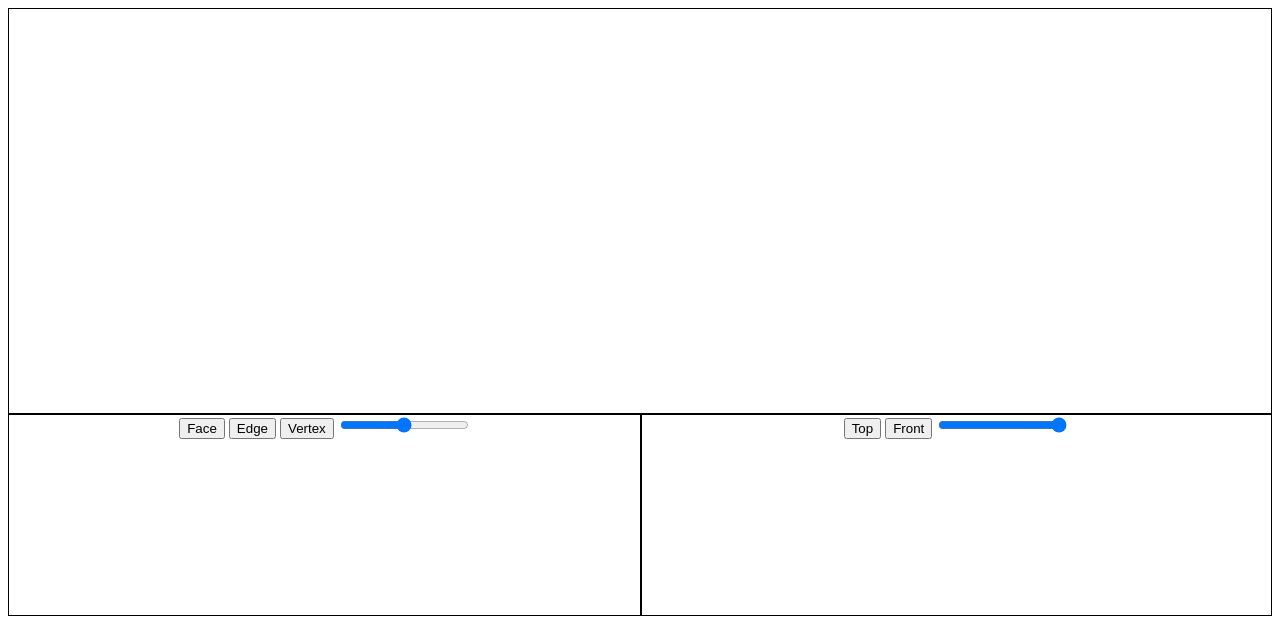
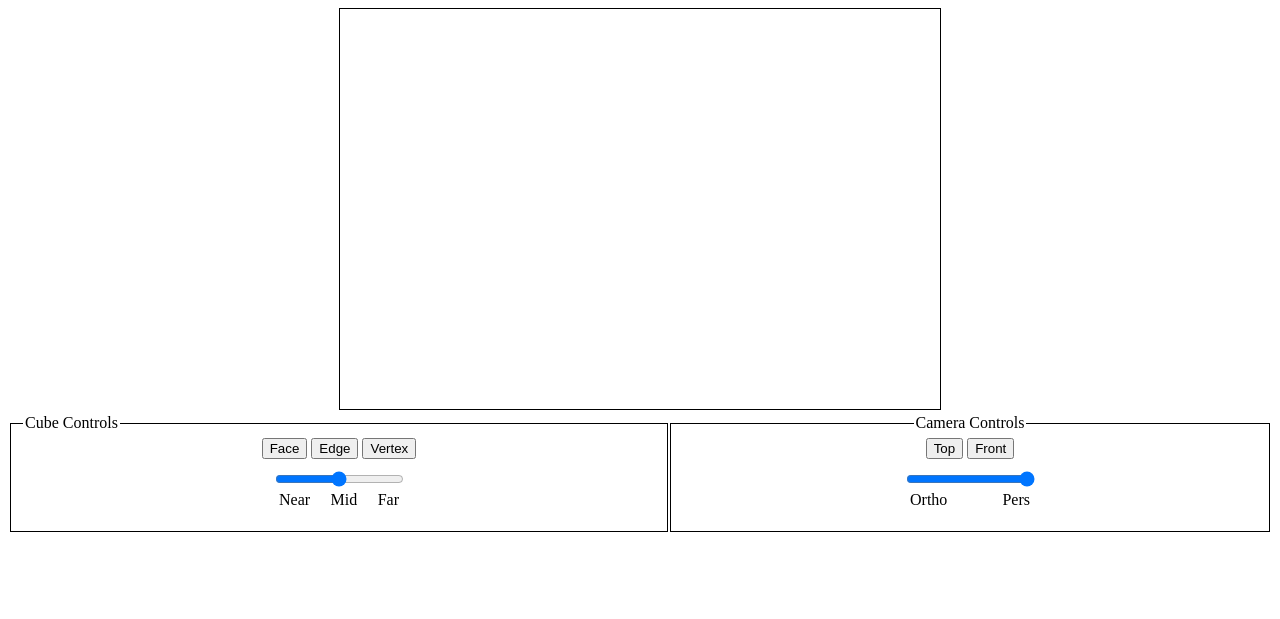
Before and after one commit to npetrangelo/3rd-Dimension.js, a plain HTML site: page index.html in a window 1280 px wide. Drawn offline with Linux system fonts and the light colour scheme.

Commit message:
Finished UI formatting

```diff
--- a/css/styles.css
+++ b/css/styles.css
@@ -1,11 +1,30 @@
 .left {
     width: 50%;
-    height: 200px;
+    height: 100px;
     float: left;
     border:1px solid black;
 }
 .right {
     margin-left: 50%;
-    height: 200px;
+    height: 100px;
     border:1px solid black;
 }
+
+.range {
+    padding-top: 10px;
+}
+
+.sliderticks {
+    display: flex;
+    justify-content: space-between;
+    padding: 0 10px;
+    width: 120px;
+}
+
+.sliderticks p {
+    position: relative;
+    display: flex;
+    justify-content: center;
+    text-align: right;
+    margin: 0 0 20px 0;
+}
--- a/index.html
+++ b/index.html
@@ -13,20 +13,35 @@
 </head>
 
 <body>
-	<div align=center style="border:1px solid black;">
-		<canvas id="myCanvas" width="400" height="400"></canvas>
+	<div align=center>
+		<canvas id="myCanvas" width="600" height="400" style="border:1px solid black;">
+		</canvas>
 	</div>
 	<div align=center width=100%>
-		<div class=left>
+		<fieldset class=left>
+			<legend>Cube Controls</legend>
 			<button onclick="myFunction()">Face</button>
 			<button onclick="myFunction()">Edge</button>
 			<button onclick="myFunction()">Vertex</button>
-			<input type="range" min="0" max="100" value="50" id="distance">
+			<div class="range" align=center>
+				<input type="range" min="0" max="100" value="50" id="distance">
+				<div class="sliderticks">
+	    			<p>Near</p>
+	    			<p>Mid</p>
+	    			<p>Far</p>
+	  			</div>
+	  		</div>
 		</div>
-		<div class=right>
+		<fieldset align=center class=right>
+			<legend>Camera Controls</legend>
 			<button onclick="myFunction()">Top</button>
 			<button onclick="myFunction()">Front</button>
-			<input type="range" min="0" max="100" value="100" id="perspective">
+			<div class="range" align=center>
+				<input type="range" min="0" max="100" value="100" id="perspective">
+				<div class="sliderticks">
+	    			<p>Ortho</p>
+	    			<p>Pers</p>
+	  			</div>
 		</div>
 	</div>
 	<script src="js/main.js"></script>
```
